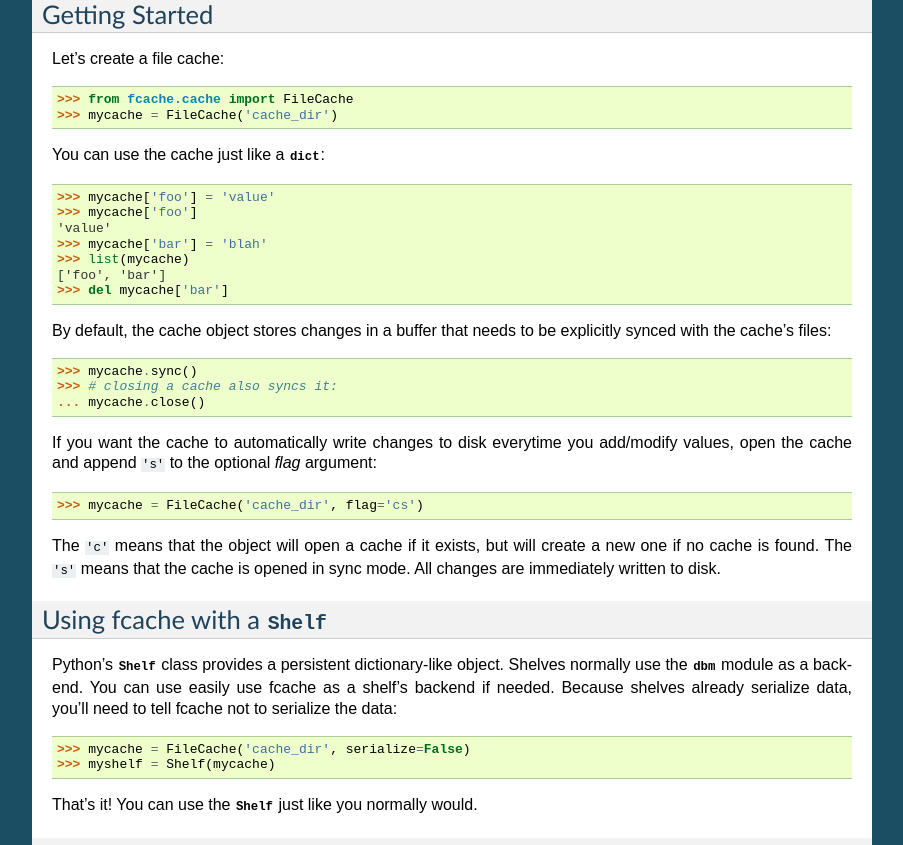
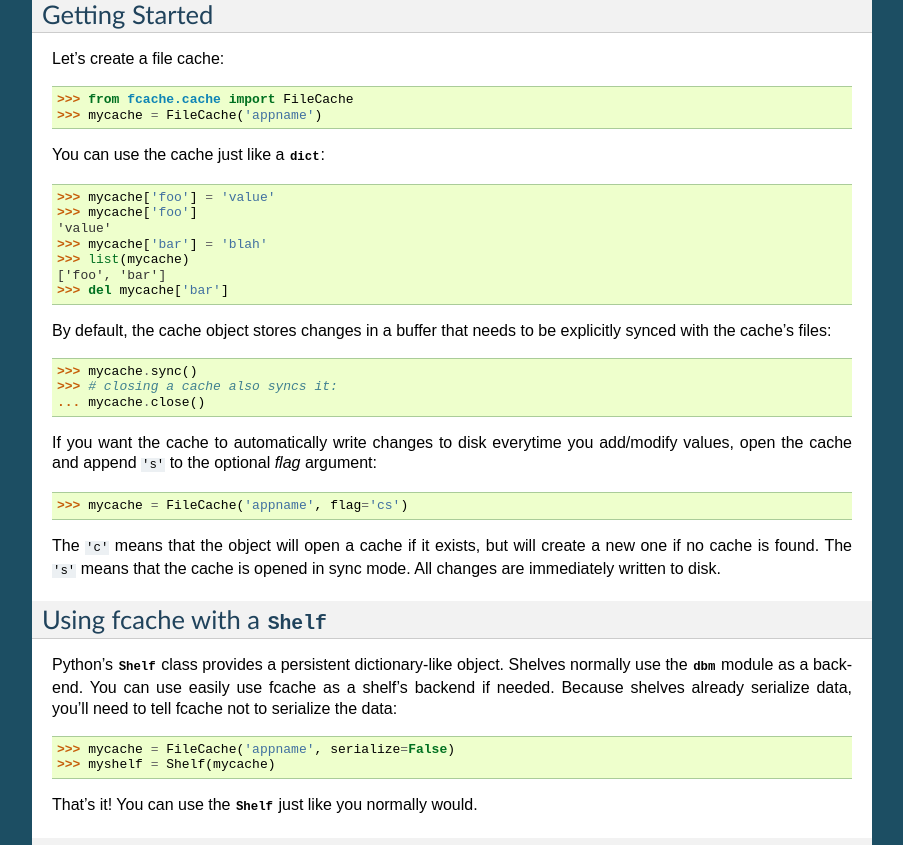
Before and after one commit to tsroten/fcache, a Sphinx documentation site: the page built from docs/index.rst, in a window 1280 px wide and 1400 px high, scrolled down 996 px. Shown: the part 152-997 px from the top of the window, without its empty margins (198-1101 px from the left). Built offline with Sphinx 7.4.7, drawn with Linux system fonts in a browser that asks for light colours.

Commit message:
Adds appdirs to documentation.

```diff
--- a/docs/index.rst
+++ b/docs/index.rst
@@ -80,7 +80,7 @@
 .. code:: python
 
     >>> from fcache.cache import FileCache
-    >>> mycache = FileCache('cache_dir')
+    >>> mycache = FileCache('appname')
 
 You can use the cache just like a :class:`dict`:
 
@@ -109,7 +109,7 @@
 
 .. code:: python
 
-    >>> mycache = FileCache('cache_dir', flag='cs')
+    >>> mycache = FileCache('appname', flag='cs')
 
 The ``'c'`` means that the object will open a cache if it exists, but will
 create a new one if no cache is found. The ``'s'`` means that the cache is
@@ -125,7 +125,7 @@
 
 .. code:: python
 
-    >>> mycache = FileCache('cache_dir', serialize=False)
+    >>> mycache = FileCache('appname', serialize=False)
     >>> myshelf = Shelf(mycache)
 
 That's it! You can use the :class:`~shelve.Shelf` just like you normally
@@ -137,6 +137,12 @@
 .. automodule:: fcache.cache
 
 .. autoclass:: FileCache
+
+    .. data:: cache_dir
+
+        The absolute path to the directory where the cache files are stored.
+        The *appname* passed to :class:`FileCache` is used to determine a
+        system-appropriate place to store the cache files.
 
     .. automethod:: close
     .. automethod:: create
```
Also changed, not shown: 1 other file.
